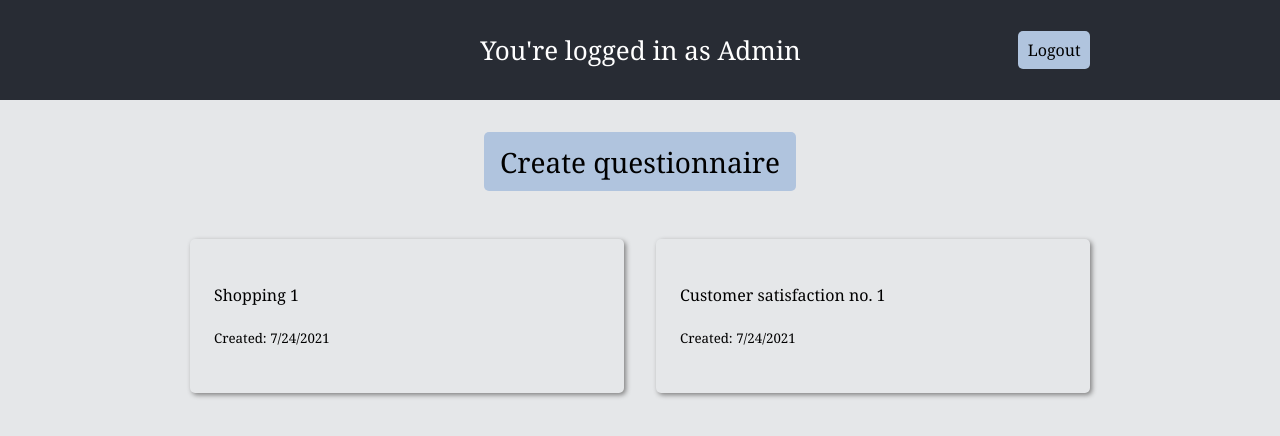
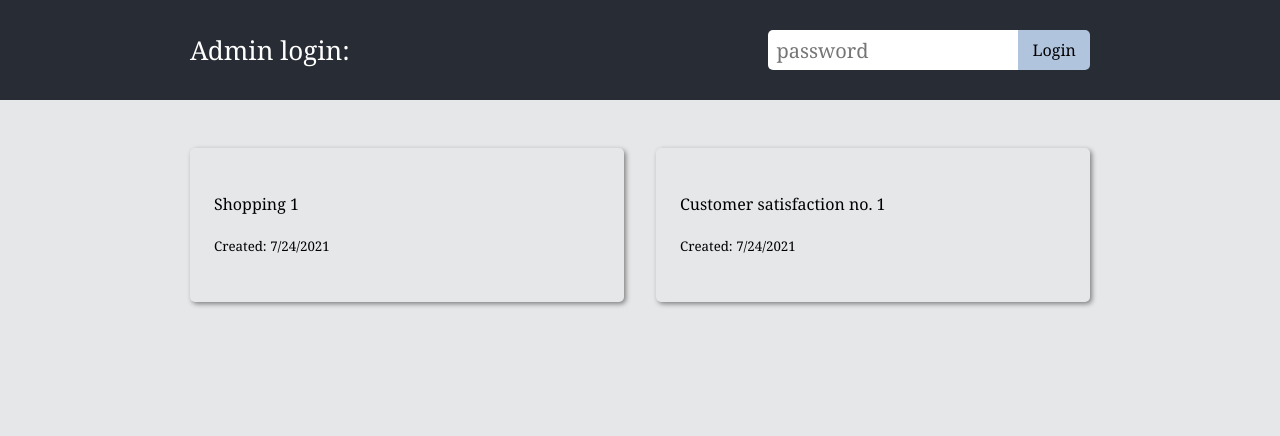
Before and after one commit to okramovic/ms, a React (Create React App) app: page / in a window 1280 px wide. Shown: the top 436 px of the page. Built offline with nearby package versions, Linux system fonts and the light colour scheme; a web font is replaced by a local one.

Commit message:
remove admin being logged-in by default

```diff
--- a/src/App.js
+++ b/src/App.js
@@ -9,7 +9,7 @@ const dummyQuestionnaires = [
         "name": "Shopping 1",
         "createdOn": new Date("2021-07-24T08:46:34.863Z"),
         "questions": [
-            {"questionText": "how was it","questionType":"questionTypeText","answerOptions":null}
+            {"questionText": "How did you like the shopping?","questionType":"questionTypeText","answerOptions":null}
         ]
     },
     {
@@ -24,7 +24,7 @@ const dummyQuestionnaires = [
 
 function App() {
 
-    const [role, setRole] = useState(ADMIN_ROLE); // null
+    const [role, setRole] = useState(null);
     const [isCreatingQuestionnaire, setIsCreatingQuestionnaire] = useState(false);
     const [questionnaires, setQuestionnaires] = useState([...dummyQuestionnaires]);
 
```
